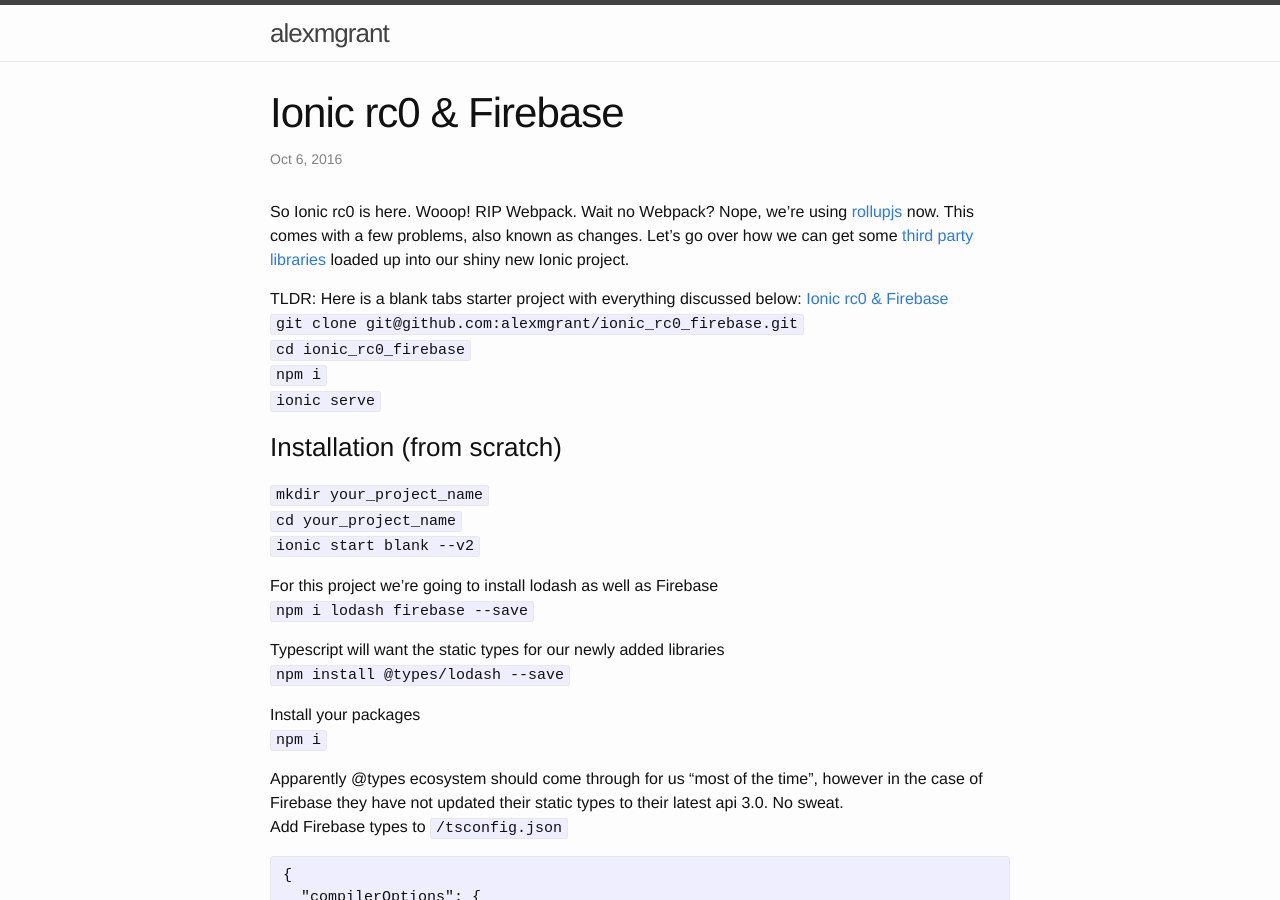
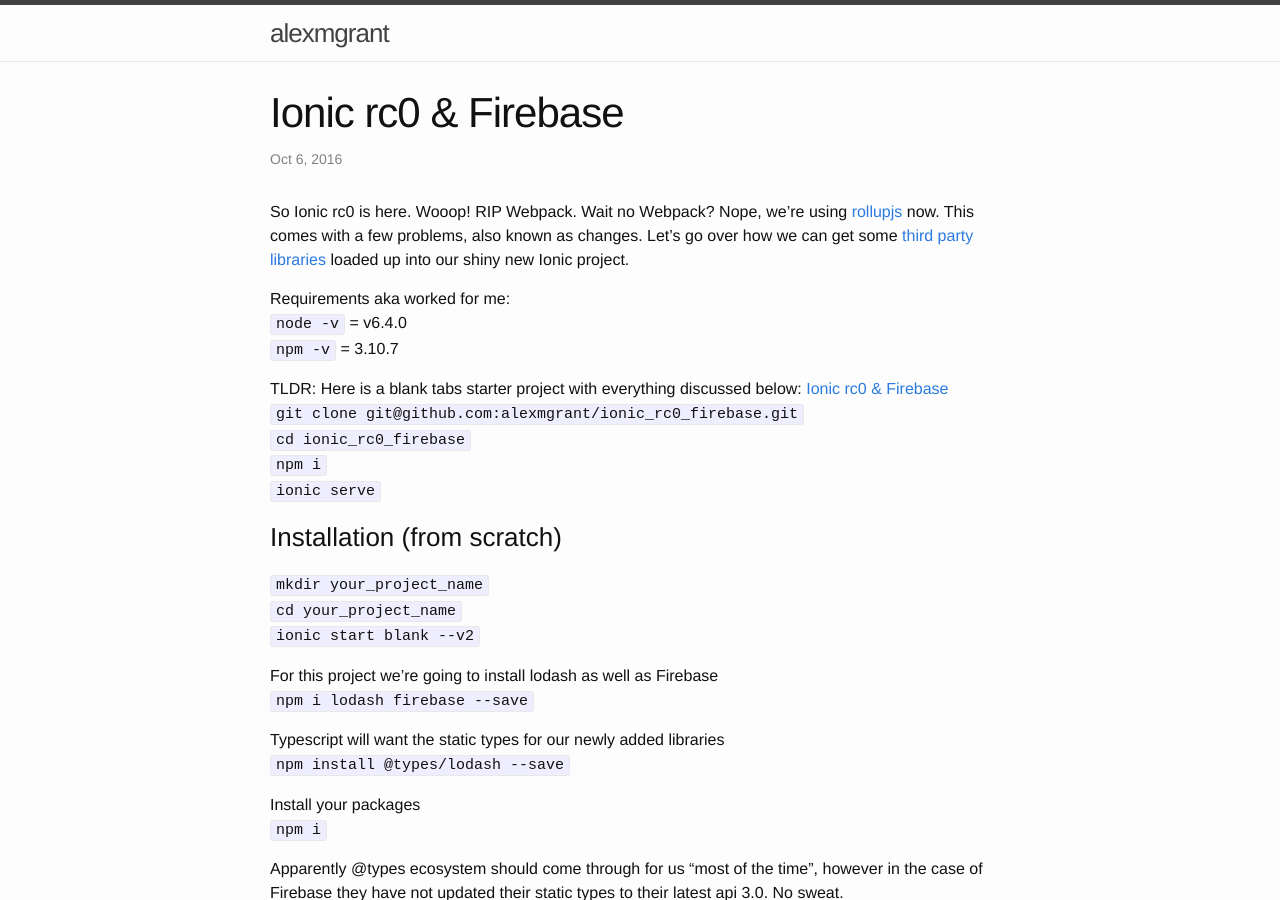
Before and after one commit to alexmgrant/alexmgrant.github.io, a Jekyll site: the page built from _posts/2016-10-6-ionic-rc0-&-firebase.markdown, in a window 1280 px wide and 900 px high. Built offline with Jekyll 4.4.1, drawn with Linux system fonts in a browser that asks for light colours; comment, search, counter and statistics services are not loaded.

Commit message:
adding node & npm requirements

```diff
--- a/_posts/2016-10-6-ionic-rc0-&-firebase.markdown
+++ b/_posts/2016-10-6-ionic-rc0-&-firebase.markdown
@@ -7,6 +7,10 @@
 So Ionic rc0 is here. Wooop! RIP Webpack. Wait no Webpack? Nope, we're using [rollupjs](http://rollupjs.org/) now.
 This comes with a few problems, also known as changes. Let's go over how we can get some [third party libraries](http://ionicframework.com/docs/v2/resources/third-party-libs/) loaded up
 into our shiny new Ionic project.
+
+Requirements aka worked for me:
+`node -v` = v6.4.0
+`npm -v` = 3.10.7
 
 TLDR: Here is a blank tabs starter project with everything discussed below: [Ionic rc0 & Firebase](https://github.com/alexmgrant/ionic_rc0_firebase)
 `git clone git@github.com:alexmgrant/ionic_rc0_firebase.git`
```
